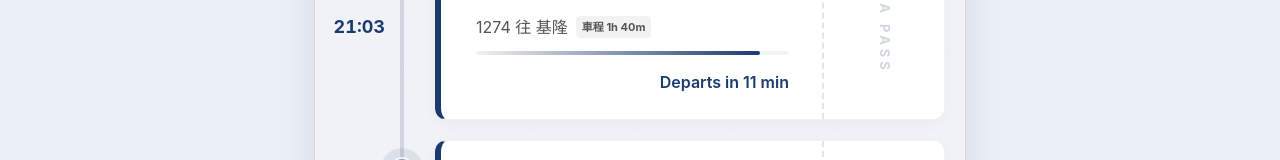
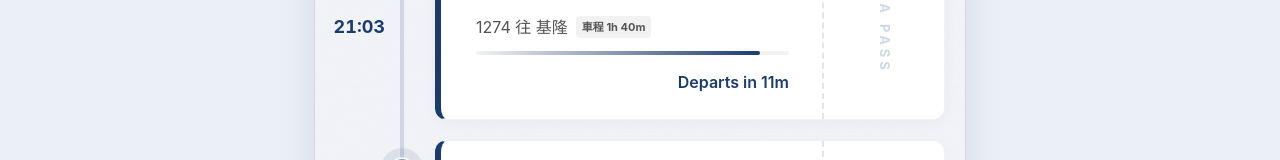
Before and after one commit to LPES104047/TRA-PASS, a Next.js app: page / in a window 1280 px wide. Both pictures are taken after a click on the button "車票風". Shown: the part 596-756 px from the top of the page. Built offline with nearby package versions, Linux system fonts and the light colour scheme.

Commit message:
fix: 優化全部主題的跨夜倒數時間與點擊動畫

```diff
--- a/app/components/Theme2.js
+++ b/app/components/Theme2.js
@@ -572,8 +572,13 @@ export default function Theme2({ origin, setOrigin, dest, setDest, handleSwap, a
                     </div>
                   ) : (
                     validTrains.map((t) => {
-                      const diffMins = t.actualDepMins - currentMins;
+                      // 【修正】：加入跨夜補償，並計算友善的文字格式
+                      let diffMins = t.actualDepMins - currentMins;
+                      if (isTomorrow) diffMins += 1440;
+                      else if (diffMins < 0) diffMins += 1440;
+
                       const percent = Math.max(0, Math.min(100, 100 - (diffMins / 120 * 100)));
+                      let waitText = diffMins > 60 ? `${Math.floor(diffMins/60)}h ${diffMins%60}m` : `${diffMins}m`;
 
                       let [dh, dm] = t.depTime.split(':').map(Number);
                       let [ah, am] = t.arrTime.split(':').map(Number);
@@ -614,8 +619,9 @@ export default function Theme2({ origin, setOrigin, dest, setDest, handleSwap, a
                                 <div className="progress-track" style={{zIndex: 5, position: 'relative'}}>
                                     <div className="progress-fill" style={{width: `${percent}%`, background: `linear-gradient(90deg, transparent, ${dotColor})`}}></div>
                                 </div>
+                                {/* 【修正】：顯示真實倒數，拔除明天車次字眼 */}
                                 <div className="countdown-text" style={{color: dotColor, zIndex: 5, position: 'relative'}}>
-                                  {isTomorrow ? "明天車次" : `Departs in ${diffMins} min`}
+                                  Departs in {waitText}
                                 </div>
                             </div>
                         </div>
```
Also changed, not shown: .agents/AGENTS.md (added).
